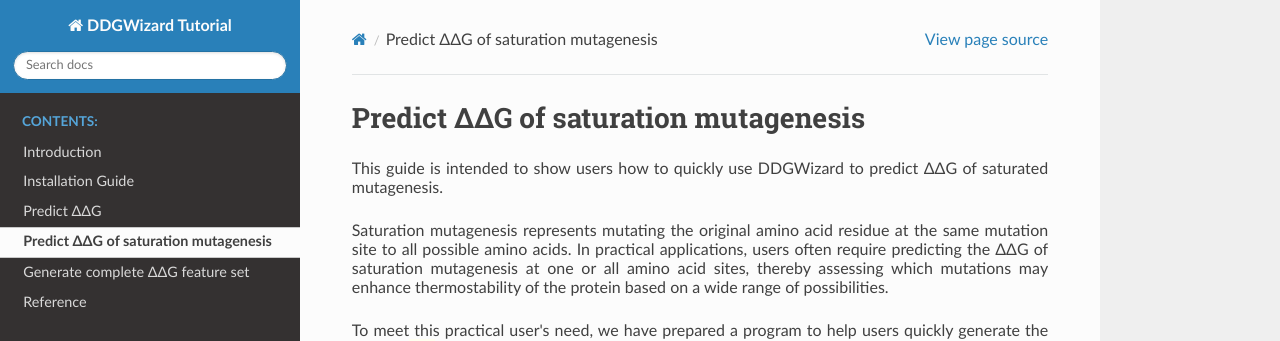
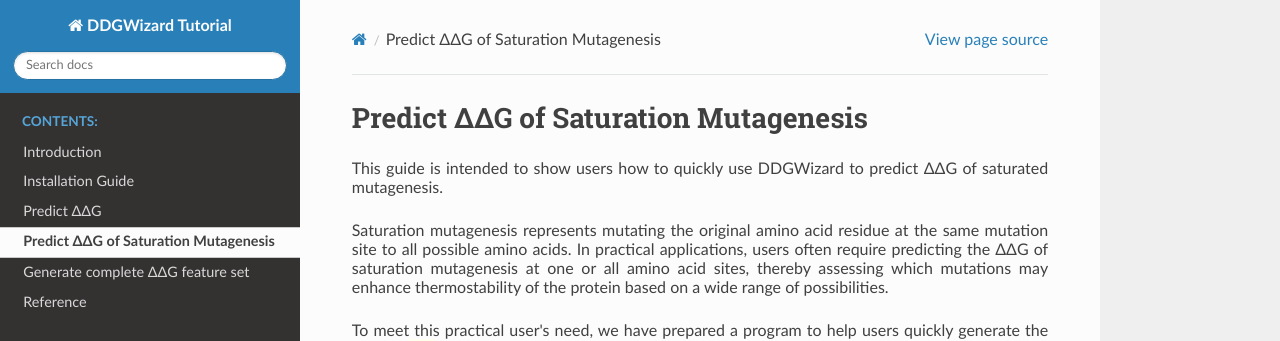
Before and after one commit to Mingkai14/DDGWizard, a Sphinx documentation site: the page built from Docs/Predict_ddg_of_sm.rst, in a window 1280 px wide and 900 px high. Shown: the top 341 px of the window. Built offline with Sphinx 7.4.7 and the Read the Docs theme 2.0.0, drawn with Linux system fonts in a browser that asks for light colours.

```diff
--- a/Docs/Predict_ddg_of_sm.rst
+++ b/Docs/Predict_ddg_of_sm.rst
@@ -18,7 +18,7 @@
         }
     </style>
 
-Predict ΔΔG of saturation mutagenesis
+Predict ΔΔG of Saturation Mutagenesis
 ======================================
 
 .. raw:: html
```
